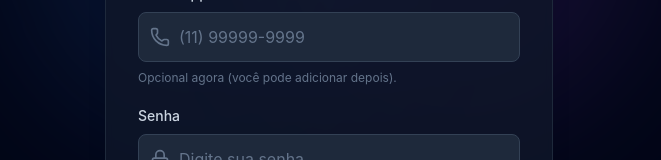
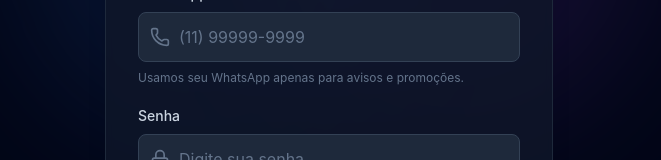
Before and after one commit to tessuportegeral-hue/doramasplus-front, a React (Vite) app: page /signup in a window 1280 px wide. Shown: the part 457-617 px from the top of the page, without its empty margins (311-972 px from the left). Built offline with nearby package versions, Linux system fonts and the light colour scheme.

Commit message:
Update Signup.jsx

```diff
--- a/src/pages/Signup.jsx
+++ b/src/pages/Signup.jsx
@@ -74,9 +74,9 @@ const Signup = () => {
       return;
     }
 
-    // ✅ validação leve do telefone (não trava, só guia)
+    // ✅ AGORA OBRIGATÓRIO: valida sempre
     const phoneDigits = normalizePhone(formData.phone);
-    if (formData.phone && phoneDigits.length < 10) {
+    if (phoneDigits.length < 10) {
       toast({
         title: 'WhatsApp inválido',
         description: 'Digite seu WhatsApp com DDD. Ex: (11) 99999-9999',
@@ -94,7 +94,7 @@ const Signup = () => {
 
       if (error) throw error;
 
-      // ✅ NOVO: salva phone no profile (não quebra o signup se falhar)
+      // ✅ salva phone no profile (não quebra o signup se falhar)
       try {
         const userId = data?.user?.id || data?.session?.user?.id || null;
         if (userId && phoneDigits) {
@@ -241,6 +241,7 @@ const Signup = () => {
                     id="phone"
                     name="phone"
                     type="tel"
+                    required
                     value={formData.phone}
                     onChange={handleChange}
                     placeholder="(11) 99999-9999"
@@ -249,7 +250,7 @@ const Signup = () => {
                   />
                 </div>
                 <p className="text-xs text-slate-500 mt-2">
-                  Opcional agora (você pode adicionar depois).
+                  Usamos seu WhatsApp apenas para avisos e promoções.
                 </p>
               </div>
 
```
